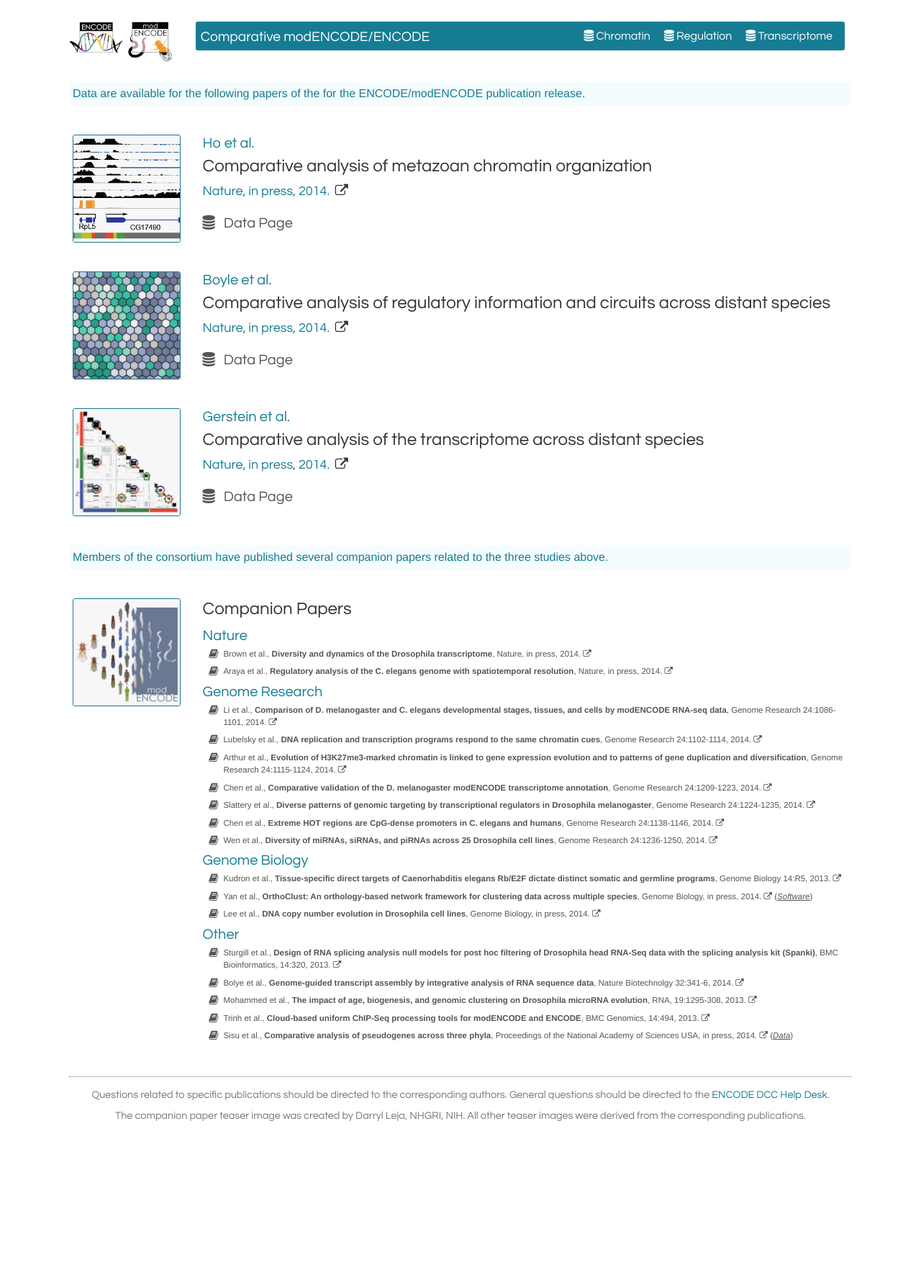
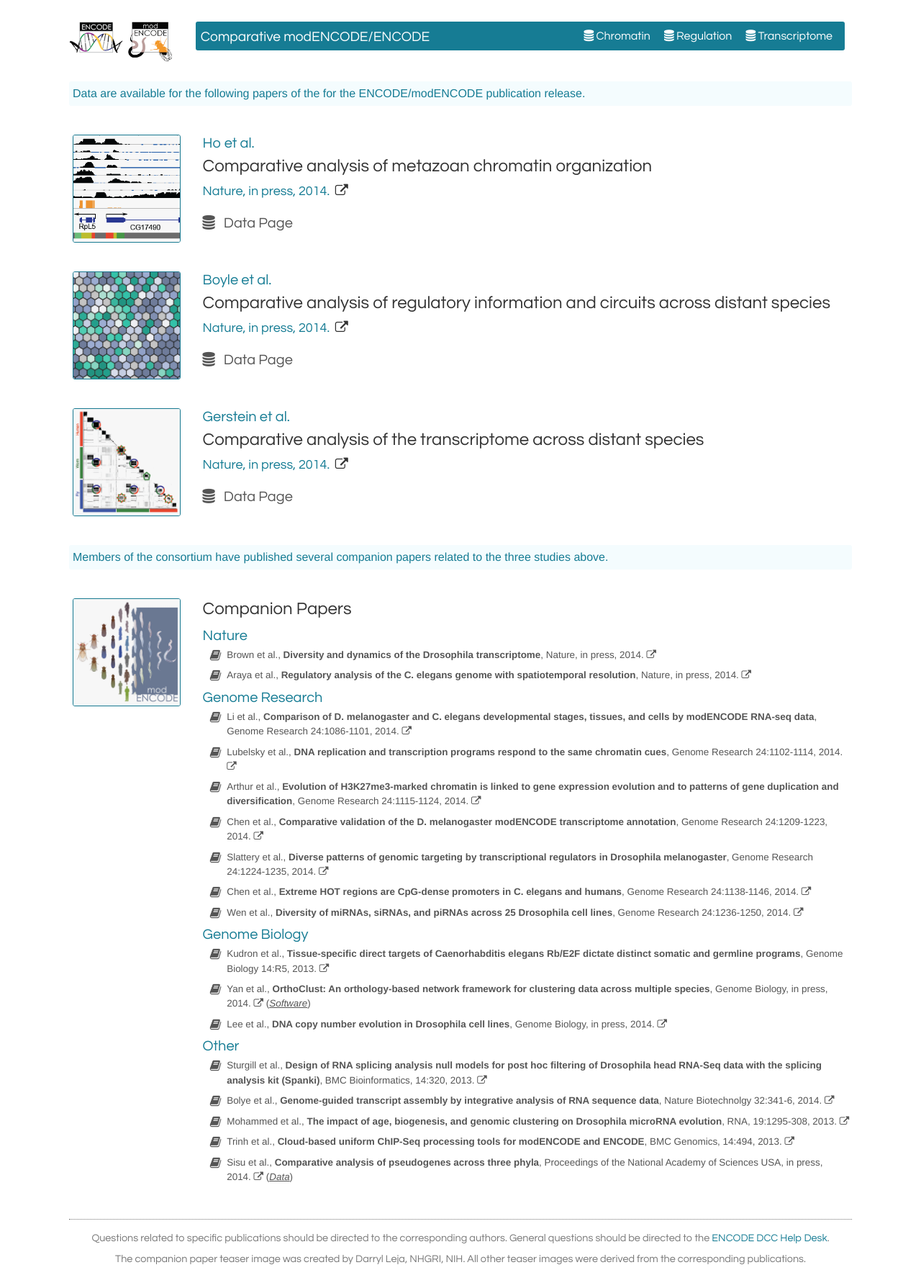
Before and after one commit to parklab/comparative-website, a Jekyll site: the page built from index.html, in a window 1280 px wide. Shown: the whole page at 72% size. Built offline with Jekyll 4.4.1, drawn with Linux system fonts in a browser that asks for light colours; nearby versions of some CDN libraries; before the commit the page ends 1583 px from its top, so only the background shows below that.

Commit message:
Increased fontsize for companion paper list.

```diff
--- a/css/site.scss
+++ b/css/site.scss
@@ -71,7 +71,7 @@
       color: $base-font-color;
       font-family: $base-font-family;
       font-weight: 400;
-      font-size: $base-font-size * 0.9;
+      font-size: $base-font-size * 1.05;
       font-style: normal;
       min-height: 1.5em;
 
```
